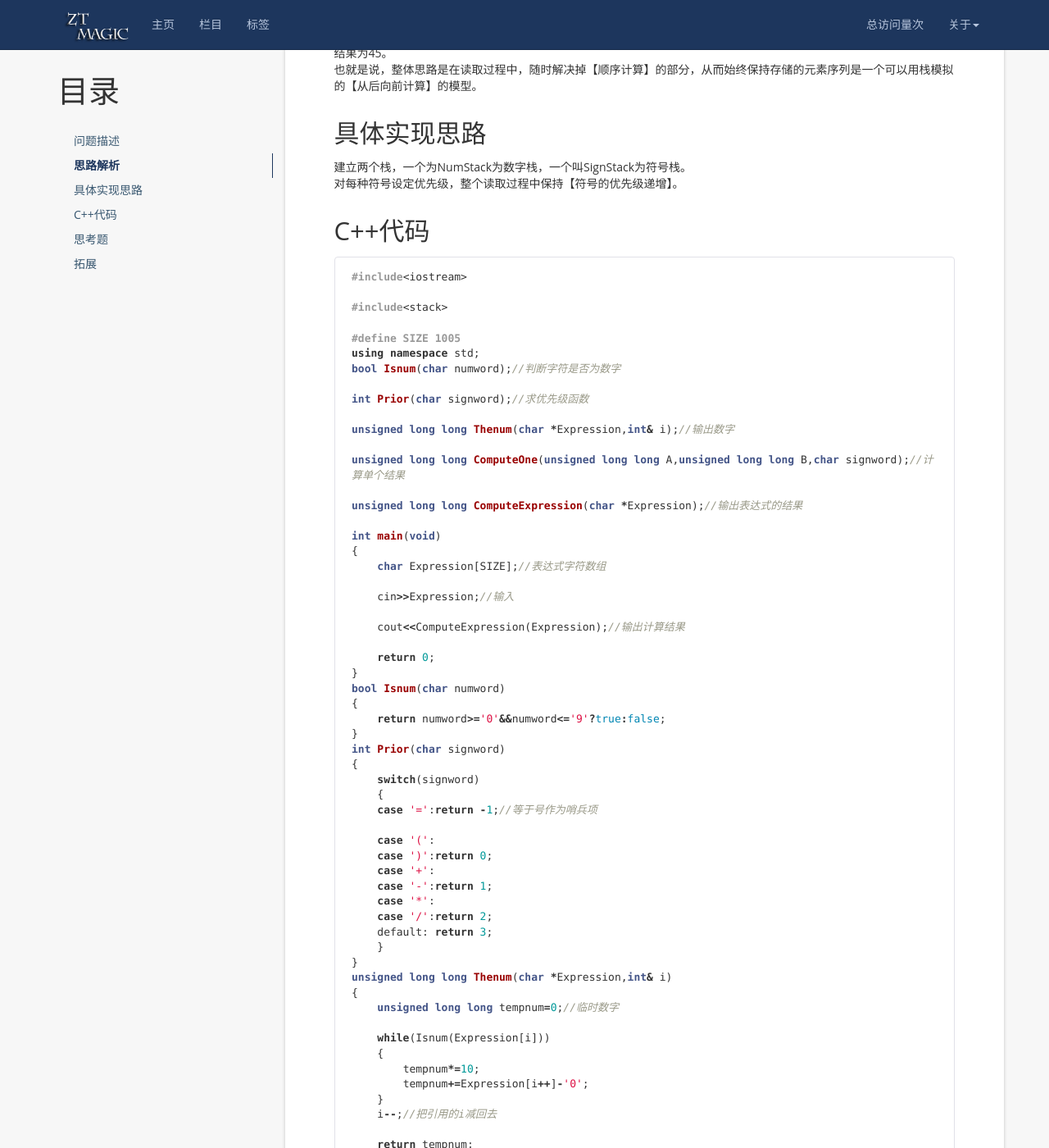
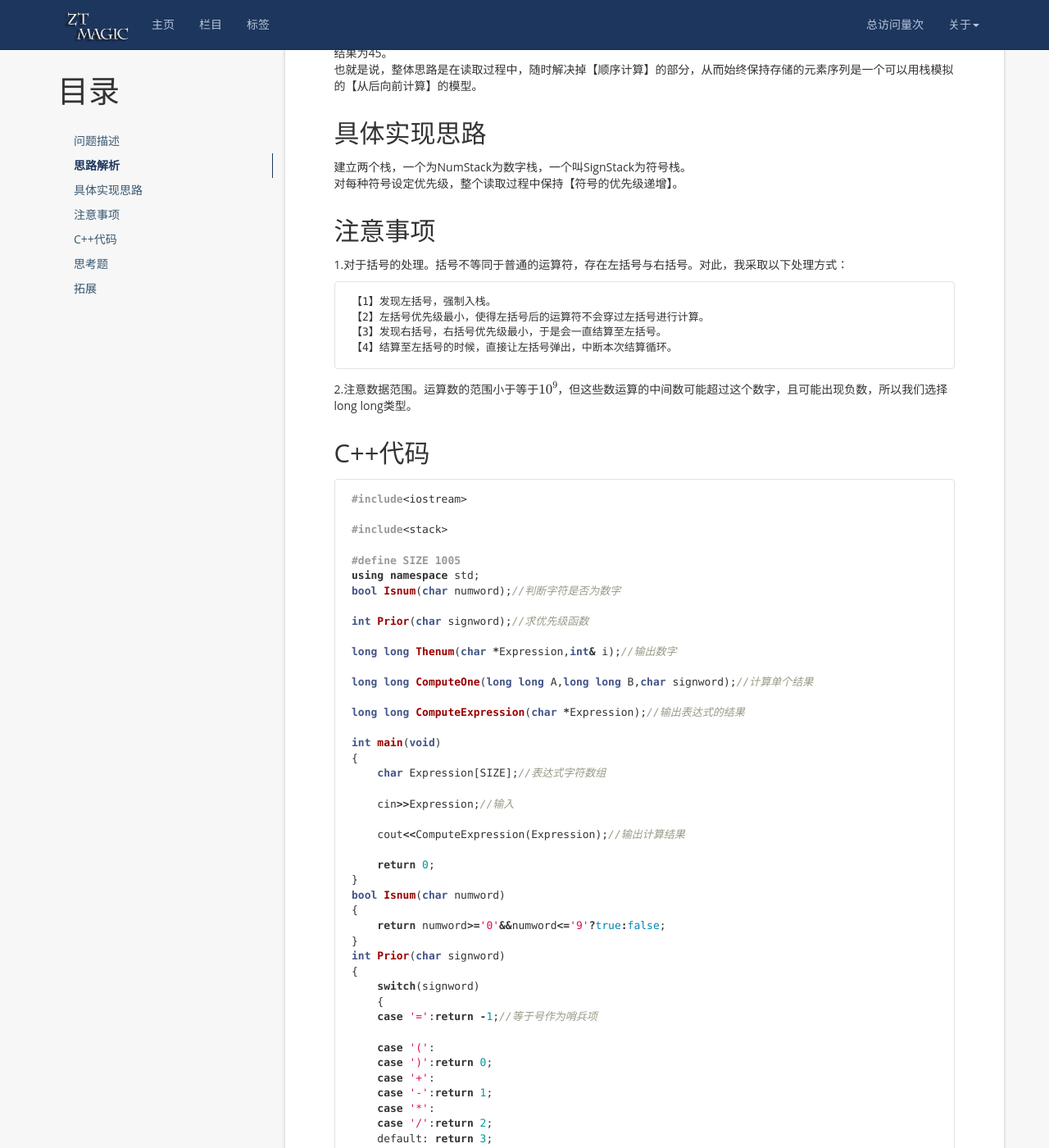
Before and after one commit to ztmail723/ztmail723.github.io, a Jekyll site: the page built from _posts/technology/2019-05-05-Compute-Expression.md, in a window 1280 px wide and 1400 px high, scrolled down 2400 px. Shown: the whole window at 82% size. Built offline with Jekyll 4.4.1, drawn with Linux system fonts in a browser that asks for light colours; nearby versions of some CDN libraries; formulas are drawn with MathJax 3; a script that is not in the unit is left out; comment, search, counter and statistics services are not loaded; some of the changed text lies outside the part shown.

Commit message:
Update 2019-05-05-Compute-Expression.md

```diff
--- a/_posts/technology/2019-05-05-Compute-Expression.md
+++ b/_posts/technology/2019-05-05-Compute-Expression.md
@@ -122,6 +122,17 @@ tag: 算法
 建立两个栈，一个为NumStack为数字栈，一个叫SignStack为符号栈。
 对每种符号设定优先级，整个读取过程中保持【符号的优先级递增】。
 
+注意事项
+-------------------------------------
+1.对于括号的处理。括号不等同于普通的运算符，存在左括号与右括号。对此，我采取以下处理方式：
+
+    【1】发现左括号，强制入栈。
+    【2】左括号优先级最小，使得左括号后的运算符不会穿过左括号进行计算。
+    【3】发现右括号，右括号优先级最小，于是会一直结算至左括号。
+    【4】结算至左括号的时候，直接让左括号弹出，中断本次结算循环。
+
+2.注意数据范围。运算数的范围小于等于$10^9$，但这些数运算的中间数可能超过这个数字，且可能出现负数，所以我们选择long long类型。
+
 C++代码
 -------------------------------------
 
@@ -132,9 +143,9 @@ C++代码
 using namespace std;
 bool Isnum(char numword);//判断字符是否为数字
 int Prior(char signword);//求优先级函数
-unsigned long long Thenum(char *Expression,int& i);//输出数字
-unsigned long long ComputeOne(unsigned long long A,unsigned long long B,char signword);//计算单个结果
-unsigned long long ComputeExpression(char *Expression);//输出表达式的结果
+long long Thenum(char *Expression,int& i);//输出数字
+long long ComputeOne(long long A,long long B,char signword);//计算单个结果
+long long ComputeExpression(char *Expression);//输出表达式的结果
 int main(void)
 {
     char Expression[SIZE];//表达式字符数组
@@ -160,9 +171,9 @@ int Prior(char signword)
     default: return 3;
     }
 }
-unsigned long long Thenum(char *Expression,int& i)
+long long Thenum(char *Expression,int& i)
 {
-    unsigned long long tempnum=0;//临时数字
+    long long tempnum=0;//临时数字
     while(Isnum(Expression[i]))
     {
         tempnum*=10;
@@ -171,7 +182,7 @@ unsigned long long Thenum(char *Expression,int& i)
     i--;//把引用的i减回去
     return tempnum;
 }
-unsigned long long ComputeOne(unsigned long long A,unsigned long long B,char signword)
+long long ComputeOne(long long A,long long B,char signword)
 {
     switch(signword)
     {
@@ -182,18 +193,16 @@ unsigned long long ComputeOne(unsigned long long A,unsigned long long B,char sig
         default:return 0;
     }
 }
-unsigned long long ComputeExpression(char *Expression)
+long long ComputeExpression(char *Expression)
 {
-    stack<unsigned long long> NumStack;//数字栈
+    stack<long long> NumStack;//数字栈
     stack<char> SignStack;//符号栈
     for(int i=0;Expression[i]!='\0';i++)
     {
         if(Isnum(Expression[i])) NumStack.push(Thenum(Expression,i));
         else
         {
-            for(unsigned long long tempB;\
-                !SignStack.empty()&&Prior(SignStack.top())>=Prior(Expression[i])&&Expression[i]!='(';\
-                SignStack.pop())
+            for(long long tempB;!SignStack.empty()&&Prior(SignStack.top())>=Prior(Expression[i])&&Expression[i]!='(';SignStack.pop())
             {
                 if(SignStack.top()=='(')//遇到左括号，强制弹出
                 {
@@ -251,4 +260,4 @@ unsigned long long ComputeExpression(char *Expression)
 可以看出，针对后缀表达式的计算只需要使用一个栈，用于存储数字。而对于中缀表达式，并不是那么容易。
 如果想要计算5+((1+2)\*4)-3这样的中缀表达式，难点有二：
 1. 中缀表达式的数字出现在运算符的两边，不容易存储。
-2. 从左到右扫描到的运算符并不是【立即参与运算】，而是具有一定的优先级。
+2. 从左到右扫描到的运算符并不是【立即参与运算】，而是具有一定的优先级，存在左右括号这种特殊的运算符。
```
